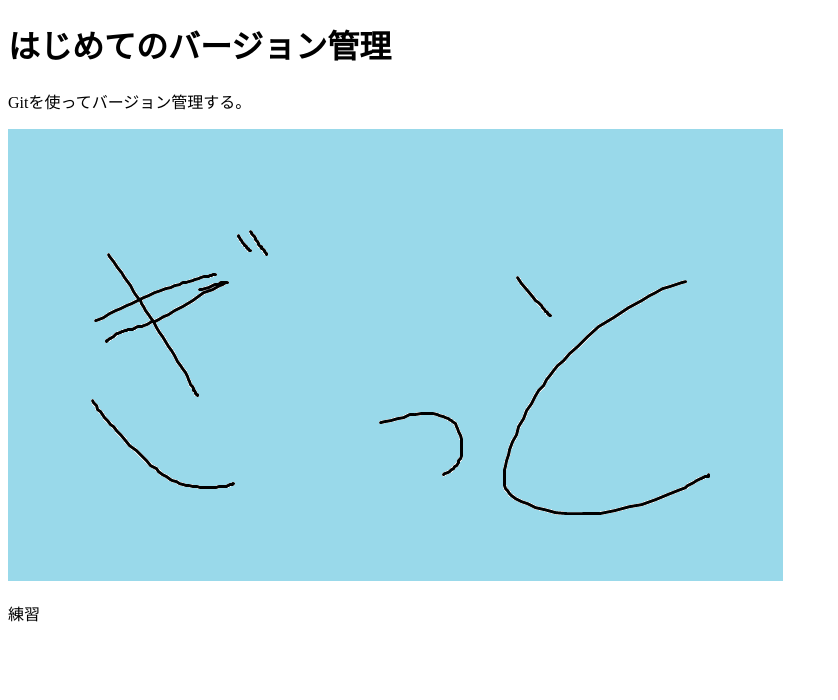
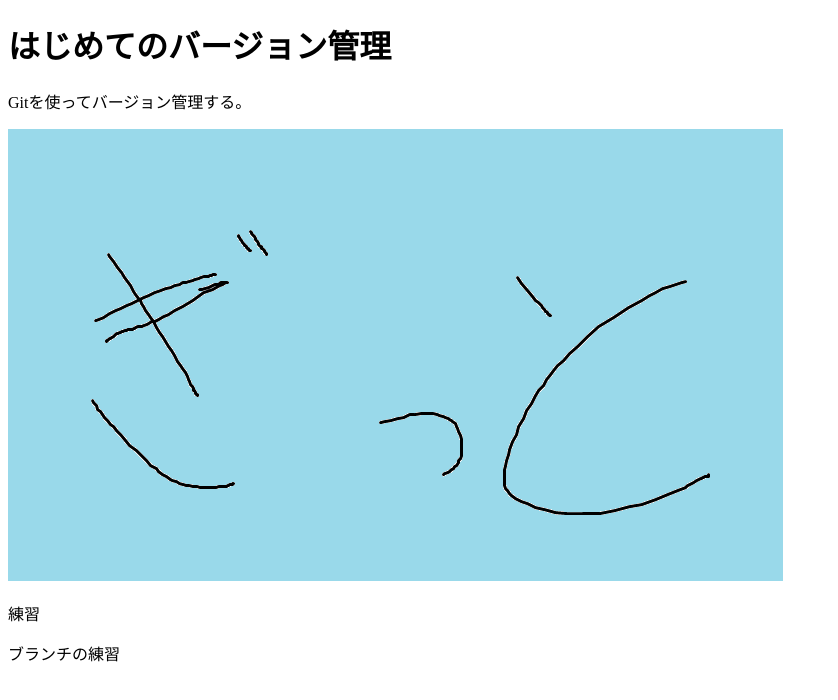
Before and after one commit to tokutoku206/first-git, a plain HTML site: page index.html in a window 1280 px wide. Shown: the whole page, without its empty margins (0-838 px from the left). Drawn offline with Linux system fonts and the light colour scheme.

Commit message:
ブランチ練習

```diff
--- a/index.html
+++ b/index.html
@@ -9,5 +9,6 @@
         <p>Gitを使ってバージョン管理する。</p>
         <img src="git-logo.png" alt="git logo">
         <p>練習</p>
+        <p>ブランチの練習</p>
     </body>
 </html>
```
